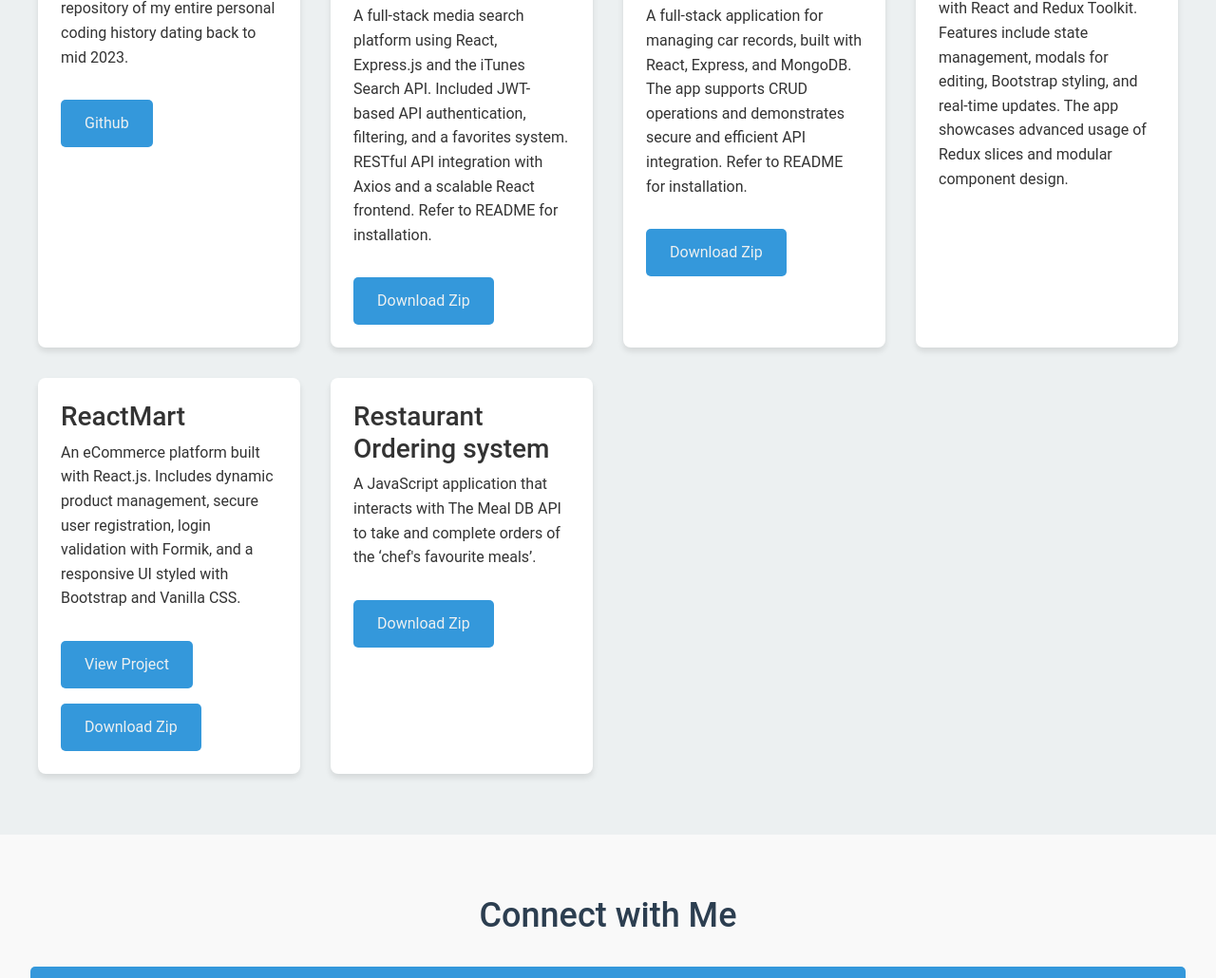
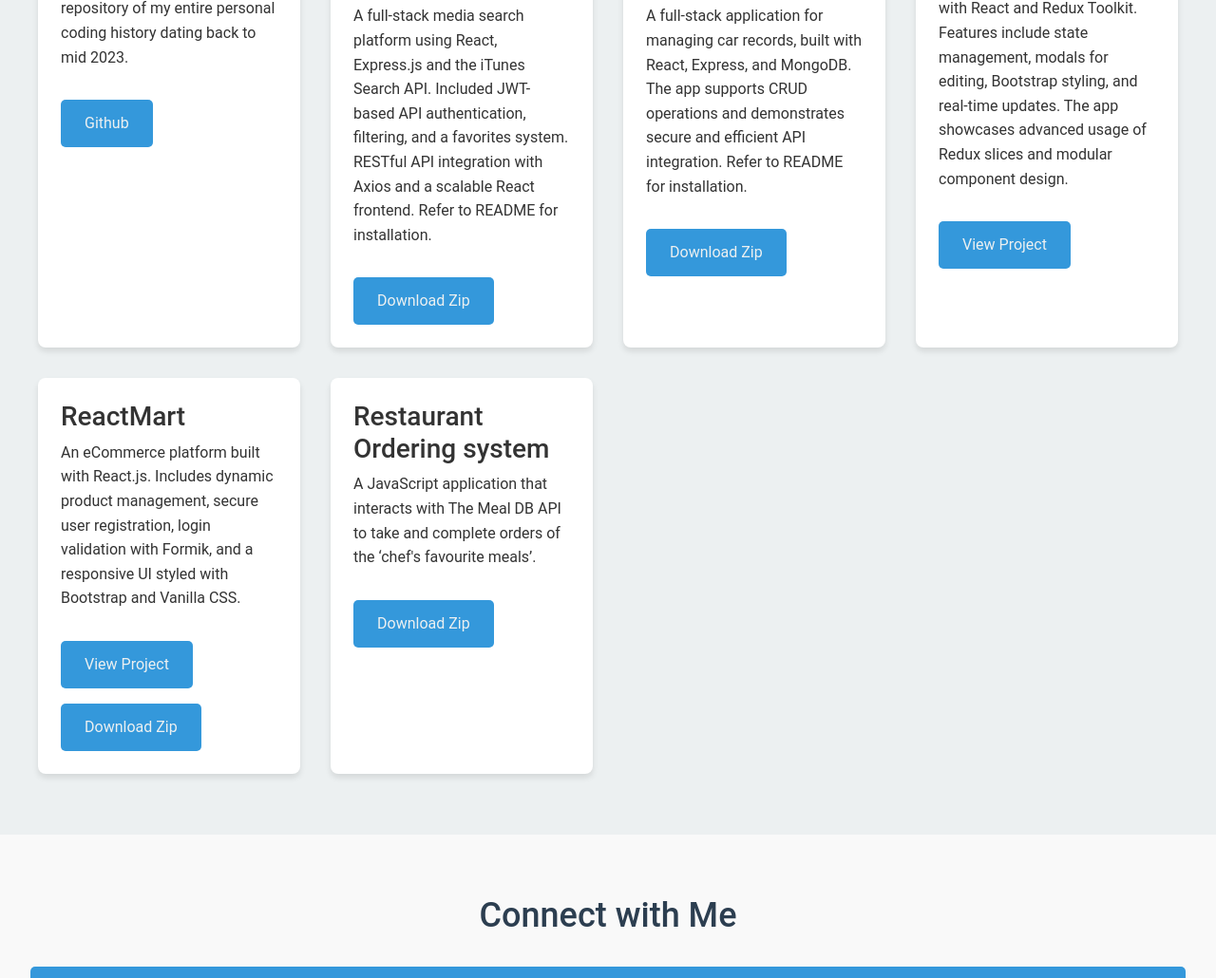
Before and after one commit to RealDan1/portfolio-website-daneelvdm, a plain HTML site: page index.html in a window 1280 px wide. Shown: the part 2653-3683 px from the top of the page at 95% size. Drawn offline with nearby package versions, Linux system fonts and the light colour scheme.

Commit message:
feat: add redux todo app demo - deployed on vercel

```diff
--- a/index.html
+++ b/index.html
@@ -163,6 +163,9 @@
                             management, modals for editing, Bootstrap styling, and real-time updates. The app showcases
                             advanced usage of Redux slices and modular component design.
                         </p>
+                        <a href="https://redux-to-do-lemon.vercel.app" class="btn" target="_blank">View Project</a>
+                        <!-- redux-to-do-lemon.vercel.app
+ -->
                     </div>
                     <div class="portfolio-item">
                         <h3>ReactMart</h3>
@@ -171,7 +174,7 @@
                             registration, login validation with Formik, and a responsive UI styled with Bootstrap and
                             Vanilla CSS.
                         </p>
-                        <a href="https://reactmart.onrender.com" class="btn">View Project</a>
+                        <a href="https://reactmart.onrender.com" class="btn" target="_blank">View Project</a>
                         <a href="./Downloads/ReactMart.zip" class="btn" download="ReactMart.zip">Download Zip</a>
                     </div>
                     <div class="portfolio-item">
```
